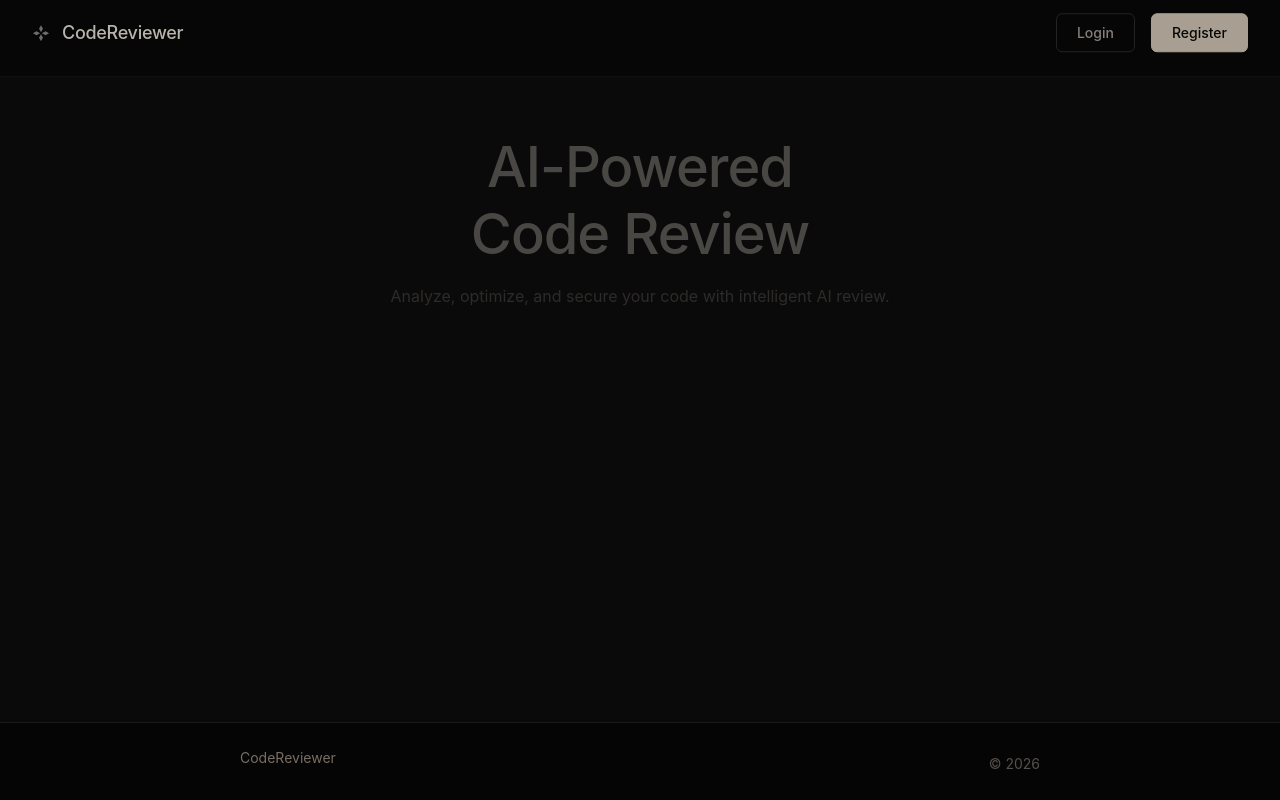
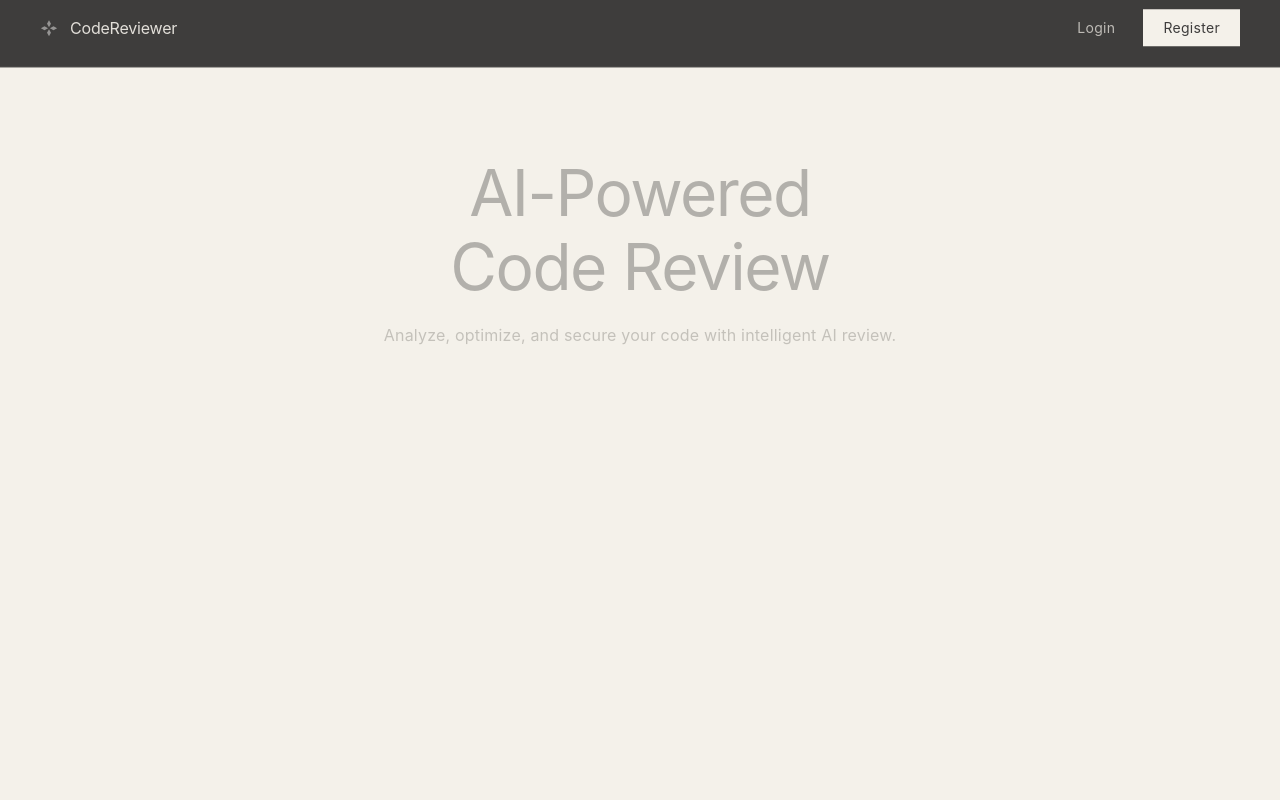
Before and after one commit to Aayushbhandarkar/AI-Code-Review-and-Bug-Detection-System, a React (Vite) app in the folder Frontend/: page / in a window 1280 px wide. Built offline with nearby package versions, Linux system fonts and the light colour scheme.

Commit message:
Update LandingPage.css

```diff
--- a/Frontend/src/pages/LandingPage.css
+++ b/Frontend/src/pages/LandingPage.css
@@ -1,10 +1,10 @@
 .clean-landing-page {
   min-height: 100vh;
-  background: #0a0a0a;
-  color: #e8e4d9;
+  background: #f4f1ea;
+  color: #141416;
   display: flex;
   flex-direction: column;
-  font-family: -apple-system, BlinkMacSystemFont, 'Segoe UI', Roboto, sans-serif;
+  font-family: -apple-system, BlinkMacSystemFont, 'Segoe UI', 'Inter', Roboto, sans-serif;
 }
 
 /* Navigation */
@@ -12,9 +12,12 @@
   display: flex;
   justify-content: space-between;
   align-items: center;
-  padding: 1.5rem 2rem;
-  background: #050505;
-  border-bottom: 1px solid #1a1a1a;
+  padding: 1.25rem 2.5rem;
+  background: #0c0c0c;
+  border-bottom: 1px solid #1c1c1c;
+  position: sticky;
+  top: 0;
+  z-index: 100;
 }
 
 .clean-logo {
@@ -24,55 +27,58 @@
 }
 
 .logo-icon {
-  width: 28px;
-  height: 28px;
-  color: #d4c9b8;
+  width: 24px;
+  height: 24px;
+  color: #f4f1ea;
+  opacity: 0.9;
 }
 
 .logo-text {
-  font-size: 1.125rem;
-  font-weight: 500;
-  color: #e8e4d9;
-  letter-spacing: -0.3px;
+  font-size: 1rem;
+  font-weight: 400;
+  color: #f4f1ea;
+  letter-spacing: -0.2px;
+  opacity: 0.9;
 }
 
 .clean-nav-buttons {
   display: flex;
-  gap: 1rem;
+  gap: 0.5rem;
 }
 
 .nav-btn {
   padding: 0.5rem 1.25rem;
-  border-radius: 6px;
+  border-radius: 0px;
   font-size: 0.875rem;
-  font-weight: 500;
+  font-weight: 400;
   border: none;
   cursor: pointer;
-  transition: all 0.2s;
+  transition: all 0.2s ease;
   font-family: inherit;
+  letter-spacing: 0.3px;
 }
 
 .login-btn {
   background: transparent;
-  color: #a8a09a;
-  border: 1px solid #2a2a2a;
+  color: #f4f1ea;
+  border: none;
+  opacity: 0.7;
 }
 
 .login-btn:hover {
-  background: #111111;
-  color: #e8e4d9;
-  border-color: #3a3a3a;
+  opacity: 1;
+  background: transparent;
 }
 
 .register-btn {
-  background: #d4c9b8;
-  color: #050505;
-  border: 1px solid #d4c9b8;
+  background: #f4f1ea;
+  color: #0c0c0c;
+  border: none;
 }
 
 .register-btn:hover {
-  background: #e8e4d9;
-  border-color: #e8e4d9;
+  background: #ffffff;
+  transform: none;
 }
 
 /* Main Content */
@@ -81,83 +87,87 @@
   display: flex;
   align-items: center;
   justify-content: center;
-  padding: 2rem;
-  background: #0a0a0a;
+  padding: 4rem 2rem;
+  background: #f4f1ea;
 }
 
 .hero-container {
-  max-width: 800px;
+  max-width: 900px;
   width: 100%;
   display: flex;
   flex-direction: column;
   align-items: center;
-  gap: 3rem;
+  gap: 4rem;
   text-align: center;
 }
 
 .hero-text {
-  max-width: 600px;
+  max-width: 650px;
 }
 
 .hero-title {
-  font-size: 3.5rem;
-  font-weight: 500;
-  color: #e8e4d9;
-  margin: 0 0 1rem 0;
-  line-height: 1.2;
-  letter-spacing: -1px;
+  font-size: 4rem;
+  font-weight: 450;
+  color: #0c0c0c;
+  margin: 0 0 1.25rem 0;
+  line-height: 1.15;
+  letter-spacing: -1.5px;
+  font-weight: 400;
 }
 
 .hero-subtitle {
   font-size: 1rem;
-  color: #88807a;
+  color: #4a4842;
   margin: 0;
-  line-height: 1.5;
-  max-width: 500px;
+  line-height: 1.6;
+  max-width: 520px;
+  font-weight: 400;
+  letter-spacing: 0.2px;
 }
 
 /* Code Preview */
 .code-preview {
   width: 100%;
-  max-width: 600px;
-  background: #050505;
-  border-radius: 12px;
+  max-width: 650px;
+  background: #0c0c0c;
+  border-radius: 0px;
   overflow: hidden;
-  border: 1px solid #1a1a1a;
-  box-shadow: 0 4px 20px rgba(0, 0, 0, 0.3);
+  border: none;
+  box-shadow: none;
 }
 
 .code-header {
   display: flex;
   justify-content: space-between;
   align-items: center;
-  padding: 0.75rem 1rem;
-  background: #0a0a0a;
-  border-bottom: 1px solid #1a1a1a;
+  padding: 0.875rem 1.25rem;
+  background: #0c0c0c;
+  border-bottom: 1px solid #1c1c1c;
 }
 
 .header-left {
   display: flex;
   align-items: center;
-  gap: 0.75rem;
+  gap: 0.875rem;
 }
 
 .code-dots {
   display: flex;
-  gap: 0.375rem;
+  gap: 0.5rem;
 }
 
 .dot {
-  width: 10px;
-  height: 10px;
-  border-radius: 50%;
+  width: 8px;
+  height: 8px;
+  border-radius: 0px;
   background: #2a2a2a;
 }
 
 .file-name {
-  font-size: 0.875rem;
-  color: #88807a;
-  font-family: 'Fira Code', monospace;
+  font-size: 0.75rem;
+  color: #6a6a6a;
+  font-family: 'SF Mono', 'Fira Code', monospace;
+  letter-spacing: 0px;
 }
 
 .header-right {
@@ -166,18 +176,19 @@
 }
 
 .lang-tag {
-  font-size: 0.75rem;
-  color: #88807a;
-  padding: 0.25rem 0.5rem;
-  background: #111111;
-  border-radius: 4px;
-  font-family: 'Fira Code', monospace;
+  font-size: 0.7rem;
+  color: #6a6a6a;
+  padding: 0.2rem 0.5rem;
+  background: #1a1a1a;
+  border-radius: 0px;
+  font-family: 'SF Mono', monospace;
+  letter-spacing: 0.3px;
 }
 
 .code-content {
-  padding: 1.5rem;
-  background: #050505;
-  min-height: 200px;
+  padding: 1.75rem;
+  background: #0c0c0c;
+  min-height: 220px;
 }
 
 .code-block {
@@ -187,25 +198,27 @@
 }
 
 .code-text {
-  color: #b8b0aa;
-  font-family: 'Fira Code', monospace;
-  font-size: 0.875rem;
-  line-height: 1.5;
+  color: #c4c4c4;
+  font-family: 'SF Mono', 'Fira Code', monospace;
+  font-size: 0.8rem;
+  line-height: 1.6;
   white-space: pre-wrap;
+  letter-spacing: -0.2px;
 }
 
 .cursor {
   display: inline-block;
-  width: 2px;
+  width: 1px;
   height: 14px;
-  background: #d4c9b8;
-  animation: blink 1s infinite;
+  background: #f4f1ea;
+  animation: blink 1.2s infinite;
   margin-left: 2px;
   vertical-align: middle;
+  opacity: 0.8;
 }
 
 @keyframes blink {
-  0%, 100% { opacity: 1; }
+  0%, 100% { opacity: 0.8; }
   50% { opacity: 0; }
 }
 
@@ -216,79 +229,85 @@
 }
 
 .primary-btn {
-  padding: 0.75rem 1.5rem;
-  background: #d4c9b8;
-  color: #050505;
+  padding: 0.875rem 2rem;
+  background: #0c0c0c;
+  color: #f4f1ea;
   border: none;
-  border-radius: 8px;
-  font-size: 0.875rem;
-  font-weight: 500;
+  border-radius: 0px;
+  font-size: 0.8rem;
+  font-weight: 400;
   cursor: pointer;
-  transition: all 0.2s;
+  transition: all 0.2s ease;
   font-family: inherit;
+  letter-spacing: 0.5px;
 }
 
 .primary-btn:hover {
-  background: #e8e4d9;
-  transform: translateY(-1px);
+  background: #1c1c1c;
+  transform: none;
 }
 
 .secondary-btn {
-  padding: 0.75rem 1.5rem;
+  padding: 0.875rem 2rem;
   background: transparent;
-  color: #a8a09a;
-  border: 1px solid #2a2a2a;
-  border-radius: 8px;
-  font-size: 0.875rem;
-  font-weight: 500;
+  color: #0c0c0c;
+  border: 1px solid #d4cfc4;
+  border-radius: 0px;
+  font-size: 0.8rem;
+  font-weight: 400;
   cursor: pointer;
-  transition: all 0.2s;
+  transition: all 0.2s ease;
   font-family: inherit;
+  letter-spacing: 0.5px;
 }
 
 .secondary-btn:hover {
-  background: #111111;
-  color: #e8e4d9;
-  border-color: #3a3a3a;
+  background: #0c0c0c;
+  color: #f4f1ea;
+  border-color: #0c0c0c;
 }
 
 /* Footer */
 .clean-footer {
-  padding: 1.5rem 2rem;
-  background: #050505;
-  border-top: 1px solid #1a1a1a;
+  padding: 1.5rem 2.5rem;
+  background: #0c0c0c;
+  border-top: 1px solid #1c1c1c;
 }
 
 .footer-content {
   display: flex;
   justify-content: space-between;
   align-items: center;
-  max-width: 800px;
+  max-width: 900px;
   margin: 0 auto;
 }
 
 .footer-text {
-  font-size: 0.875rem;
-  color: #55504c;
+  font-size: 0.75rem;
+  color: #5a5a5a;
+  letter-spacing: 0.3px;
+  font-weight: 400;
 }
 
 .footer-year {
-  font-size: 0.875rem;
-  color: #55504c;
+  font-size: 0.75rem;
+  color: #5a5a5a;
+  letter-spacing: 0.3px;
 }
 
 /* Responsive */
 @media (max-width: 768px) {
   .clean-navbar {
-    padding: 1rem;
+    padding: 1rem 1.5rem;
   }
 
   .clean-main {
-    padding: 1rem;
+    padding: 2rem 1rem;
   }
 
   .hero-title {
-    font-size: 2rem;
+    font-size: 2.5rem;
+    letter-spacing: -1px;
   }
 
   .hero-subtitle {
@@ -300,18 +319,24 @@
   }
 
   .code-content {
-    padding: 1rem;
+    padding: 1.25rem;
   }
 
   .action-buttons {
     flex-direction: column;
     width: 100%;
-    max-width: 300px;
+    max-width: 280px;
+    gap: 0.75rem;
   }
 
   .primary-btn,
   .secondary-btn {
     width: 100%;
+    padding: 0.75rem 1.5rem;
+  }
+
+  .hero-container {
+    gap: 2.5rem;
   }
 }
 
@@ -319,10 +344,12 @@
   .clean-navbar {
     flex-direction: column;
     gap: 1rem;
+    padding: 1rem;
   }
 
   .clean-nav-buttons {
     width: 100%;
+    gap: 0.75rem;
   }
 
   .nav-btn {
@@ -331,6 +358,6 @@
   }
 
   .hero-title {
-    font-size: 1.75rem;
+    font-size: 2rem;
   }
 }
```
